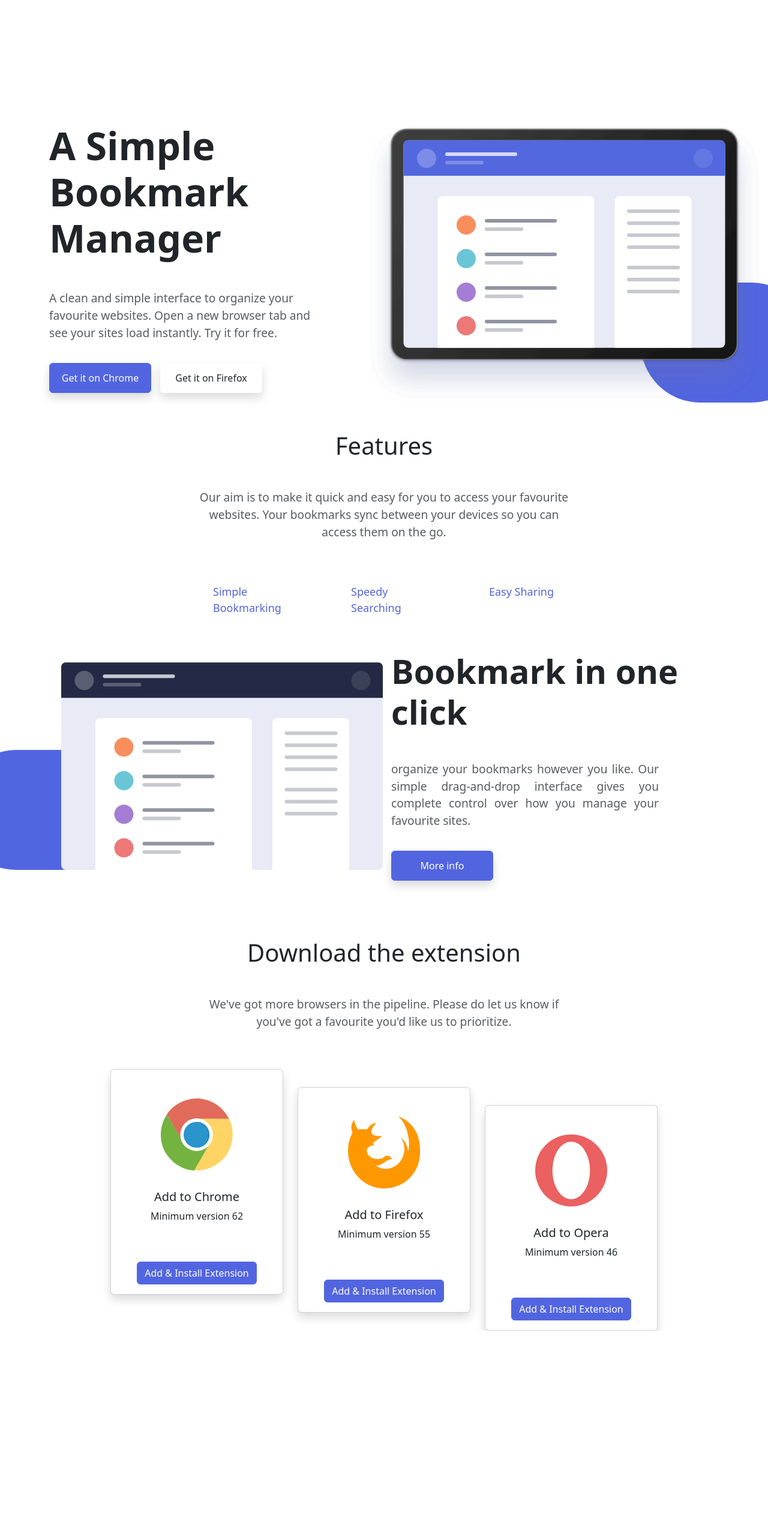
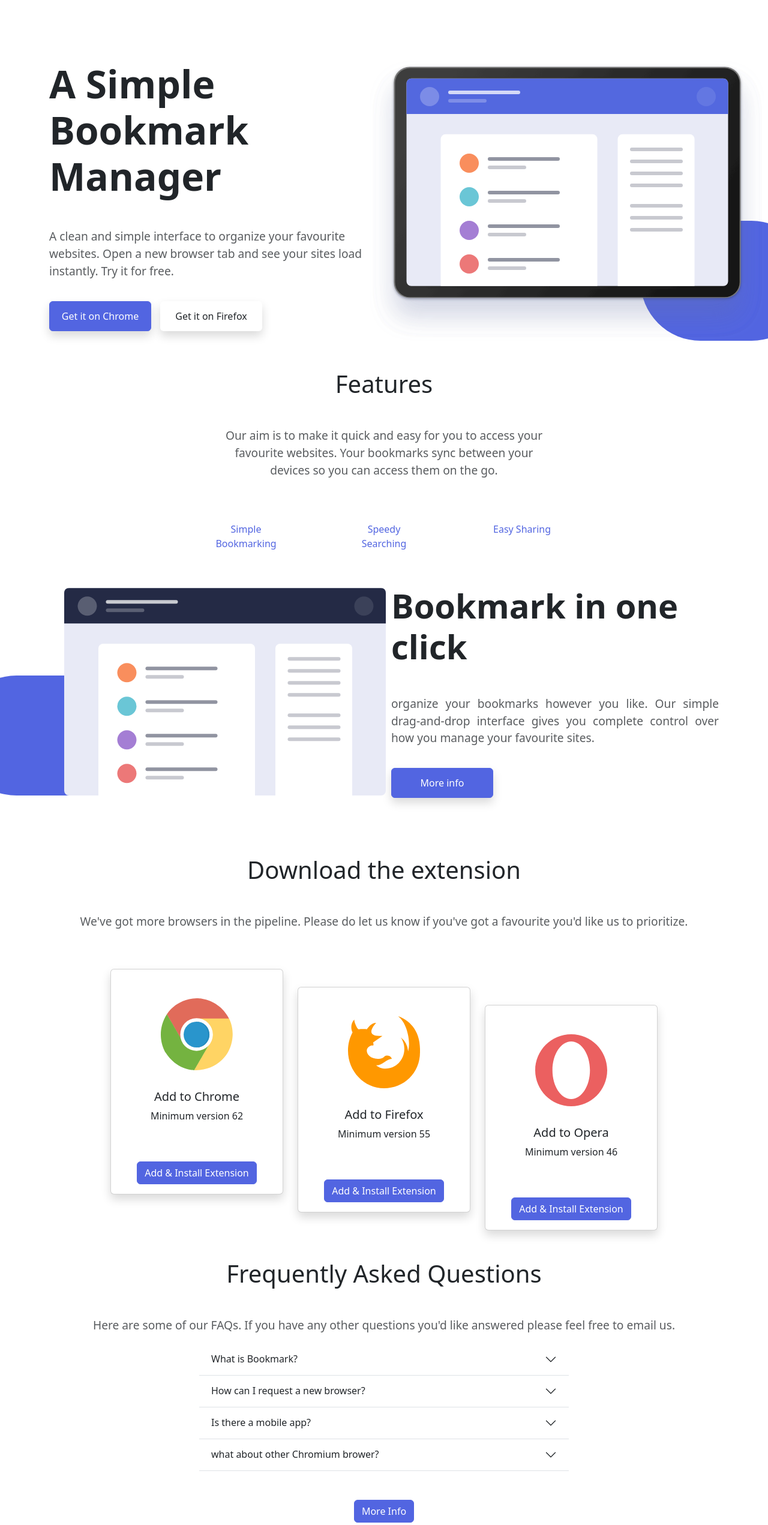
Before and after one commit to GuillemBo/Bootstrap-2.1, a plain HTML site: page index.html in a window 1280 px wide. Shown: the part 102-2644 px from the top of the page at 60% size. Before the commit the page ends 2320 px from the top, so only its background shows below. Drawn offline with nearby package versions, Linux system fonts and the light colour scheme.

Commit message:
Fix horizontal Scroll bug

```diff
--- a/index.html
+++ b/index.html
@@ -10,11 +10,12 @@
 <body>
 
 
+
   <nav class="navbar navbar-expand-lg navbar-light">
     <div class="container mt-5">
           <a class="navbar-brand d-flex justify-content-center" href="#">
 
-            <img src="imagenes/logo-bookmark.svg" alt="Logo bookmark">
+            <img src="imagenes/logo-bookmark.svg" class="img-fluid" alt="Logo bookmark">
 
           </a>
 
@@ -45,9 +46,8 @@
 
     <div class="container">
 
-
       <div class="row mid-row">
-        <div class="col-sm-12 col-md-6 col-lg-6 col-xl-6">
+        <div class="col-sm-12 col-md-6 col-lg-6 col-xl-6 center-small">
           <div>
             <h2 class="display-3 texto-grueso">A Simple Bookmark Manager</h2>
           </div>
@@ -62,29 +62,31 @@
 
         <div class="col-sm-12 col-md-8 col-lg-6 col-xl-6 horizontal-align img-main d-flex justify-content-center align-items-center">
 
-          <a class="navbar-brand d-flex justify-content-center col-md-auto margin-left" href="#">
+          <a class="navbar-brand d-flex justify-content-center col-md-auto margin-left custom-margin-top" href="#">
             <img src="imagenes/illustration-hero.svg" class="img-fluid" alt="Logo bookmark">
           </a>
-          <div class="right-void align-bottom col align-self-end col-lg-6 position-absolute bottom-0 start-100 translate-middle-x">
+          <div class="right-void align-bottom align-self-end col-lg-6 position-absolute bottom-0 start-100 translate-middle-x">
 
           </div>
+
         </div>
       </div>
 
     </div>
 
 
-    <div class="container mt-5 d-flex justify-content-center">
-      <div class="row text-center">
-        <div class="col">
+    <div class="container mt-5">
+      <div class="row d-flex justify-content-center">
+        <div class="col-sm-12 col-md-6 col-lg-6 col-xl-6 text-center">
           <h1>Features</h1>
-          <p class="text-muted texto-mediano mt-5 text-wrap" style="width: 40rem;">Our aim is to make it quick and easy for you to access your favourite websites. Your bookmarks sync between your devices so you can access them on the go.</p>
+          <p class="text-muted texto-mediano mt-5 text-wrap">Our aim is to make it quick and easy for you to access your favourite websites. Your bookmarks sync between your devices so you can access them on the go.</p>
         </div>
       </div>
     </div>
 
+    <div class="container">
 
-    <ul class="nav nav-underline justify-content-center mt-5 tb-main">
+      <ul class="nav nav-underline justify-content-center mt-5 tb-main text-center">
         <li class="nav-item">
           <a class="nav-link" aria-current="page" href="#">Simple Bookmarking</a>
         </li>
@@ -96,9 +98,10 @@
         </li>
       </ul>
 
+    </div>
 
     <div class="container mt-5">
-      <div class="row align-items-center">
+      <div class="row align-items-center d-flex justify-content-center">
         <div class="col-sm-12 col-md-8 col-lg-8 col-xl-6 horizontal-align img-main d-flex justify-content-center align-items-center">
           <a class="navbar-brand d-flex justify-content-center col-md-auto margin-left" href="#">
             <img src="imagenes/illustration-features-tab-1.svg" class="img-fluid" alt="ilustration">
@@ -109,11 +112,11 @@
         </div>
 
         <div class="col-sm-12 col-md-6 col-lg-6 col-xl-6 ">
-          <div>
+          <div class="custom-margin-top">
             <h2 class="display-4 texto-grueso">Bookmark in one click</h2>
           </div>
           <div class="inner-text">
-            <p class="text-justify text-muted texto-mediano mt-5">organize your bookmarks however you like. Our simple drag-and-drop interface gives you complete control over how you manage your favourite sites.</p>
+            <p class="text-justify text-muted texto-mediano mt-5 text-wrap">organize your bookmarks however you like. Our simple drag-and-drop interface gives you complete control over how you manage your favourite sites.</p>
           </div>
           <div class="body-item">
             <a class="btn btn-primary mid-btn shadow" href="#" role="button">More info</a>
@@ -125,17 +128,17 @@
 
 
     <div class="container mt-5 d-flex justify-content-center">
-      <div class="row text-center mt-5">
+      <div class="row text-center mt-5 d-flex justify-content-center">
         <div class="col">
           <h1>Download the extension</h1>
-          <p class="text-muted texto-mediano mt-5 text-wrap" style="width: 40rem;">We've got more browsers in the pipeline. Please do let us know if you've got a favourite you'd like us to prioritize.</p>
+          <p class="text-muted texto-mediano mt-5 text-wrap">We've got more browsers in the pipeline. Please do let us know if you've got a favourite you'd like us to prioritize.</p>
         </div>
       </div>
     </div>
 
 
     <div class="container mt-5">
-      <div class="row text-center justify-content-center">
+      <div class="row text-center d-flex justify-content-center">
         <div class="col-auto">
           <div class="card shadow" style="width: 18rem;">
             <div class="card-img d-flex justify-content-center mt-5 mb-3">
@@ -175,6 +178,68 @@
       </div>
     </div>
 
+
+    <div class="container mt-5">
+      <div class="row d-flex justify-content-center">
+        <div class="col text-center">
+          <h1>Frequently Asked Questions</h1>
+          <p class="text-muted texto-mediano mt-5 text-wrap">Here are some of our FAQs. If you have any other questions you'd like answered please feel free to email us.</p>
+        </div>
+      </div>
+    </div>
+
+
+    <div class="container custom-width">
+
+      <div class="accordion accordion-flush" id="accordionFlushExample">
+        <div class="accordion-item">
+          <h2 class="accordion-header">
+            <button class="accordion-button collapsed" type="button" data-bs-toggle="collapse" data-bs-target="#flush-collapseOne" aria-expanded="false" aria-controls="flush-collapseOne">
+              What is Bookmark?
+            </button>
+          </h2>
+          <div id="flush-collapseOne" class="accordion-collapse collapse" data-bs-parent="#accordionFlushExample">
+            <div class="accordion-body">Placeholder content for this accordion, which is intended to demonstrate the <code>.accordion-flush</code> class. This is the first item's accordion body.</div>
+          </div>
+        </div>
+        <div class="accordion-item">
+          <h2 class="accordion-header">
+            <button class="accordion-button collapsed" type="button" data-bs-toggle="collapse" data-bs-target="#flush-collapseTwo" aria-expanded="false" aria-controls="flush-collapseTwo">
+              How can I request a new browser?
+            </button>
+          </h2>
+          <div id="flush-collapseTwo" class="accordion-collapse collapse" data-bs-parent="#accordionFlushExample">
+            <div class="accordion-body">Placeholder content for this accordion, which is intended to demonstrate the <code>.accordion-flush</code> class. This is the second item's accordion body. Let's imagine this being filled with some actual content.</div>
+          </div>
+        </div>
+        <div class="accordion-item">
+          <h2 class="accordion-header">
+            <button class="accordion-button collapsed" type="button" data-bs-toggle="collapse" data-bs-target="#flush-collapseThree" aria-expanded="false" aria-controls="flush-collapseThree">
+              Is there a mobile app?
+            </button>
+          </h2>
+          <div id="flush-collapseThree" class="accordion-collapse collapse" data-bs-parent="#accordionFlushExample">
+            <div class="accordion-body">Placeholder content for this accordion, which is intended to demonstrate the <code>.accordion-flush</code> class. This is the third item's accordion body. Nothing more exciting happening here in terms of content, but just filling up the space to make it look, at least at first glance, a bit more representative of how this would look in a real-world application.</div>
+          </div>
+        </div>
+        <div class="accordion-item">
+          <h2 class="accordion-header">
+            <button class="accordion-button collapsed" type="button" data-bs-toggle="collapse" data-bs-target="#flush-collapseFour" aria-expanded="false" aria-controls="flush-collapseFour">
+              what about other Chromium brower?
+            </button>
+          </h2>
+          <div id="flush-collapseFour" class="accordion-collapse collapse" data-bs-parent="#accordionFlushExample">
+            <div class="accordion-body">Placeholder content for this accordion, which is intended to demonstrate the <code>.accordion-flush</code> class. This is the third item's accordion body. Nothing more exciting happening here in terms of content, but just filling up the space to make it look, at least at first glance, a bit more representative of how this would look in a real-world application.</div>
+          </div>
+        </div>
+        <div class="acordion-button mb-5 d-flex justify-content-center">
+          <a href="#" class="btn btn-primary mt-5">More Info</a>
+        </div>
+      </div>
+    </div>
+
+  </div>
+
     <script src="node_modules/bootstrap/dist/js/bootstrap.min.js"></script>
   </body>
   </html>
--- a/styles.scss
+++ b/styles.scss
@@ -10,20 +10,15 @@ $secondary: #FA5959;
 
 .nav-item {
     width: 110px;
-    font-size: large;
+    font-size: medium;
 }
 
 .mid-row {
-    margin-top: 200px;
+    margin-top: 100px;
 
 }
 
-// @media (max-width: 992px){
-//     .mid-row {
-//         justify-content: center;
-//         text-align: center;
-//     }
-// }
+
 
 
 .texto-grueso {
@@ -41,9 +36,7 @@ $secondary: #FA5959;
     margin-top: 35px;
 }
 
-.inner-text {
-    margin-right: 100px;
-}
+
 
 .mid-btn {
     width: 170px;
@@ -57,6 +50,7 @@ $secondary: #FA5959;
     padding: 100px;
     border-radius: 120px;
     z-index: -1;
+    height: 20px; /* Altura de la barra */
 
 }
 
@@ -74,8 +68,10 @@ $secondary: #FA5959;
     display: inline-flex;
 }
 
-.margin-left {
-    margin-left: 30px;
+@media (min-width: 992px) {
+    .margin-left {
+        margin-left: 40px;
+    }
 }
 
 .img-main {
@@ -98,3 +94,23 @@ $secondary: #FA5959;
 .custom-height-3 {
     margin-top: 60px;
 }
+
+
+@media (max-width: 576px){
+    .center-small {
+        text-align: center;
+    }
+}
+
+
+@media (max-width: 576px){
+    .custom-margin-top {
+        margin-top: 40px;
+    }
+}
+
+@media (min-width: 992px) {
+    .custom-width {
+        width: 50%;
+    }
+}
```
Also changed, not shown: styles.css, 1 other file. Lines whose indentation alone changed are shown as unchanged.
